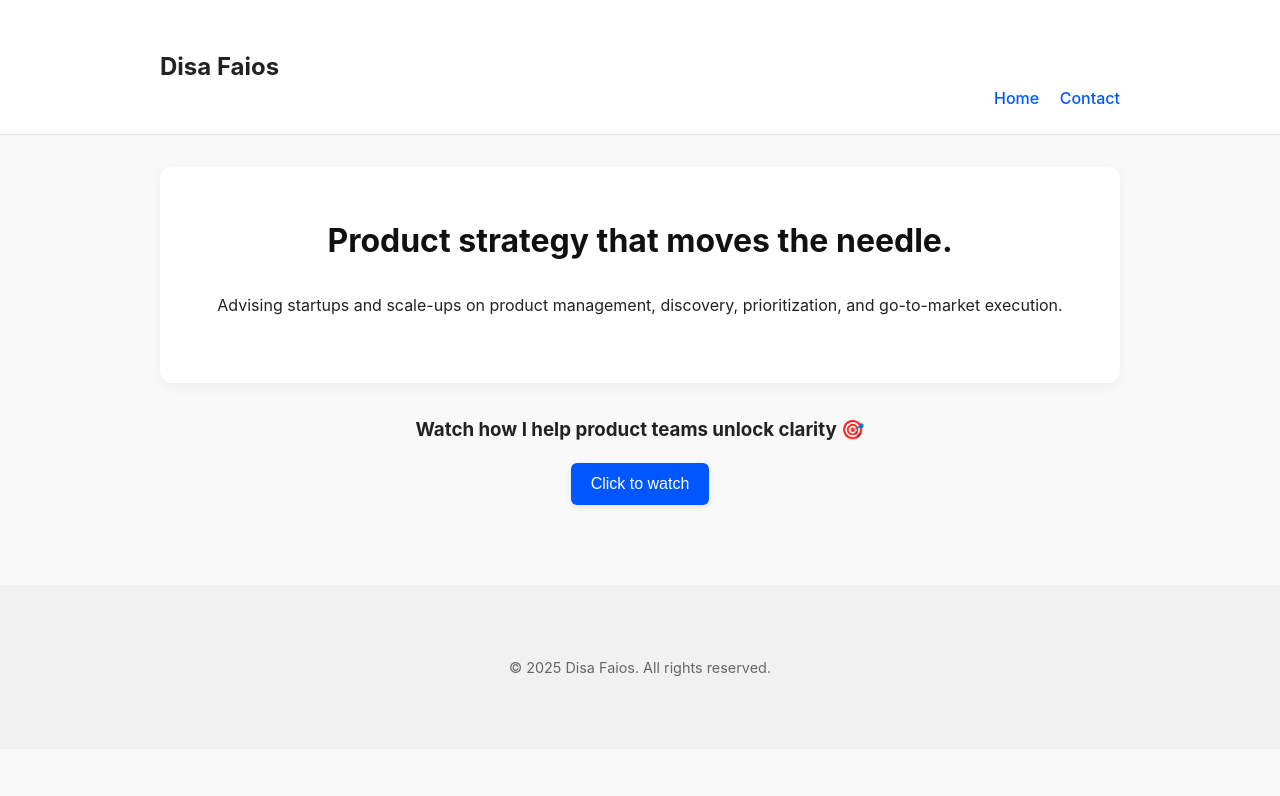
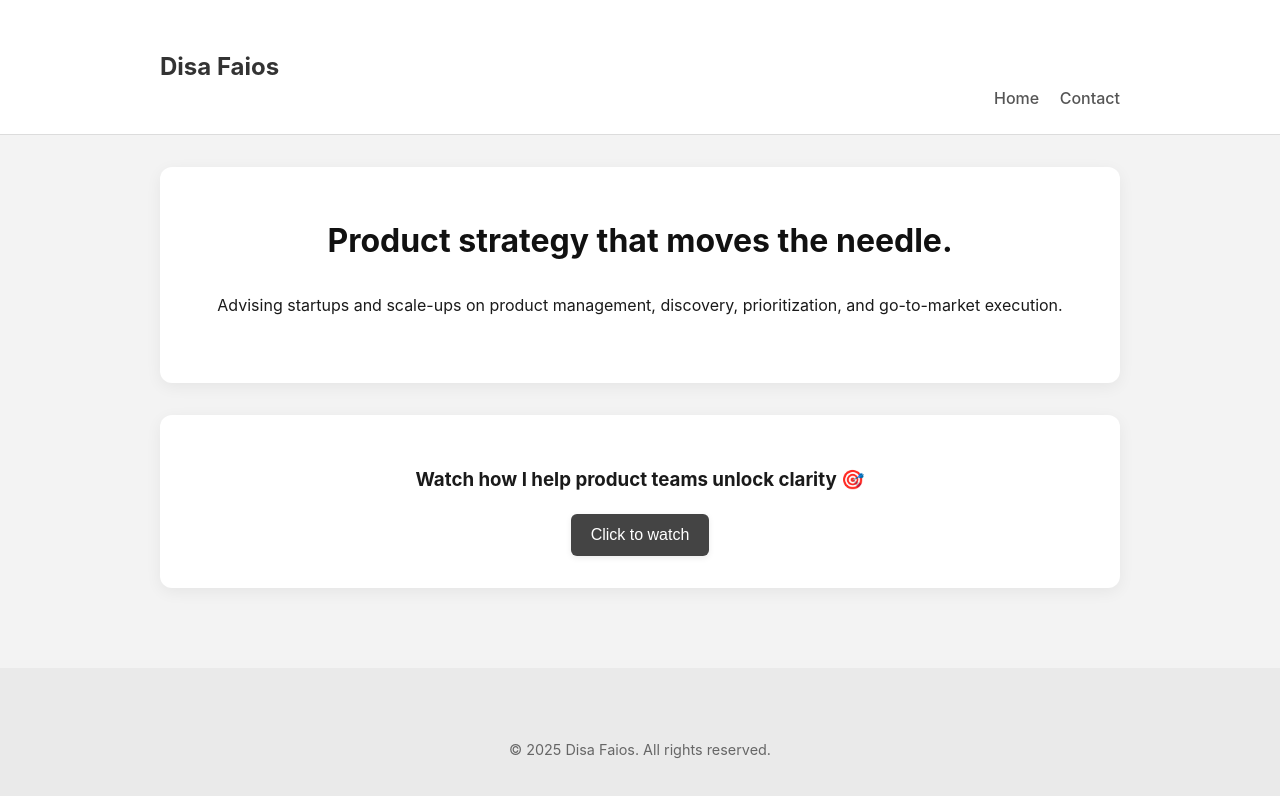
Before and after one commit to sofs91/consultancy_test, a plain HTML site: page index.html in a window 1280 px wide. Drawn offline with Linux system fonts and the light colour scheme.

Commit message:
Update style.css

```diff
--- a/style.css
+++ b/style.css
@@ -1,10 +1,10 @@
-/* style.css – Clean neutral theme */
+/* style.css – Updated to remove blue and introduce soft greys */
 
 body {
   margin: 0;
   font-family: -apple-system, BlinkMacSystemFont, 'Segoe UI', Roboto, Helvetica, Arial, sans-serif;
-  background-color: #f9f9f9;
-  color: #222;
+  background-color: #f3f3f3;
+  color: #1a1a1a;
   line-height: 1.6;
 }
 
@@ -16,7 +16,7 @@ body {
 
 header {
   background: #ffffff;
-  border-bottom: 1px solid #e5e5e5;
+  border-bottom: 1px solid #dcdcdc;
   padding: 1rem 0;
 }
 
@@ -24,6 +24,7 @@ header {
   margin: 0;
   font-size: 1.5rem;
   font-weight: bold;
+  color: #333;
 }
 
 nav {
@@ -33,12 +34,13 @@ nav {
 nav a {
   margin-left: 1rem;
   text-decoration: none;
-  color: #0057ff;
+  color: #555;
   font-weight: 500;
 }
 
 nav a:hover {
   text-decoration: underline;
+  color: #000;
 }
 
 .hero {
@@ -46,7 +48,7 @@ nav a:hover {
   padding: 3rem 2rem;
   text-align: center;
   border-radius: 12px;
-  box-shadow: 0 4px 12px rgba(0, 0, 0, 0.05);
+  box-shadow: 0 4px 16px rgba(0, 0, 0, 0.06);
   margin-bottom: 2rem;
 }
 
@@ -57,27 +59,30 @@ nav a:hover {
 }
 
 .video-section {
+  background: #ffffff;
   text-align: center;
-  margin-top: 2rem;
+  padding: 2rem;
+  border-radius: 12px;
+  box-shadow: 0 4px 16px rgba(0, 0, 0, 0.06);
 }
 
 button {
-  background: #0057ff;
+  background: #444;
   color: white;
   border: none;
   padding: 0.75rem 1.25rem;
   font-size: 1rem;
   cursor: pointer;
   border-radius: 6px;
-  box-shadow: 0 2px 6px rgba(0, 0, 0, 0.1);
+  box-shadow: 0 2px 6px rgba(0, 0, 0, 0.08);
 }
 
 button:hover {
-  background-color: #0040cc;
+  background-color: #222;
 }
 
 footer {
-  background: #f1f1f1;
+  background: #eaeaea;
   text-align: center;
   padding: 1.5rem 0;
   font-size: 0.9rem;
```
